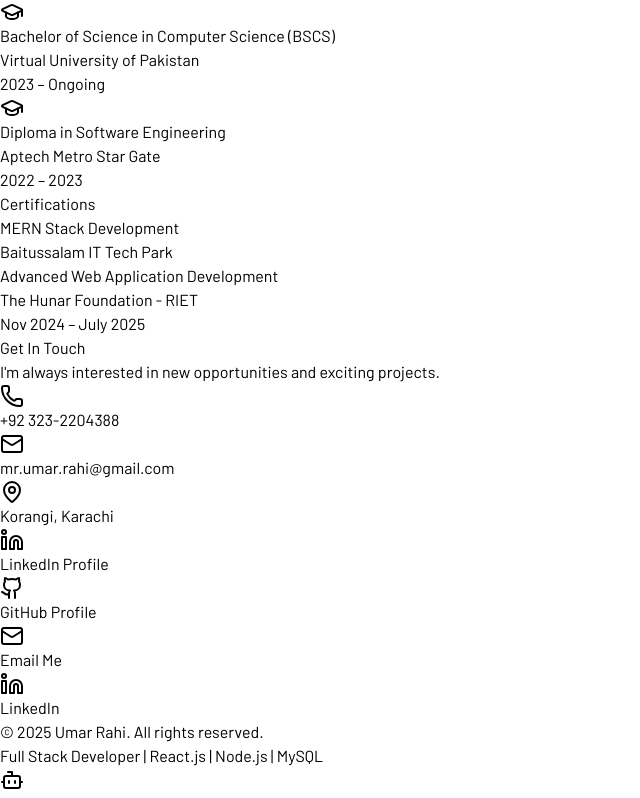
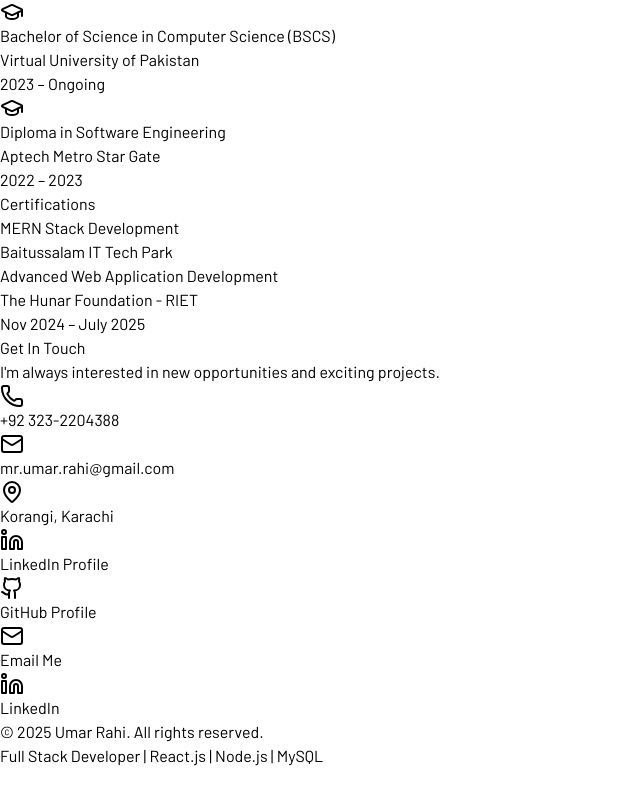
Before and after one commit to umarrahidev/umarrahi-portfolio, a React (Vite) app: page / in a window 1280 px wide. Shown: the part 1254-2052 px from the top of the page, without its empty margins (0-640 px from the left). After the commit the page ends 2022 px from the top, so only its background shows below. Built offline with nearby package versions, Linux system fonts and the light colour scheme.

Commit message:
hide personal chatbot

```diff
--- a/src/App.tsx
+++ b/src/App.tsx
@@ -7,7 +7,7 @@ import Projects from './components/Projects';
 import Education from './components/Education';
 import Contact from './components/Contact';
 import Footer from './components/Layouts/Footer';
-import AIChatbot from './components/AIChatbot/AIChatbot'; // Add this import
+// import AIChatbot from './components/AIChatbot/AIChatbot'; // Add this import
 
 function App() {
   const scrollToSection = (sectionId: string) => {
@@ -27,7 +27,7 @@ function App() {
       <Education />
       <Contact />
       <Footer />
-      <AIChatbot /> {/* Add this component */}
+      {/* <AIChatbot /> */}
     </div>
   );
 }
```
